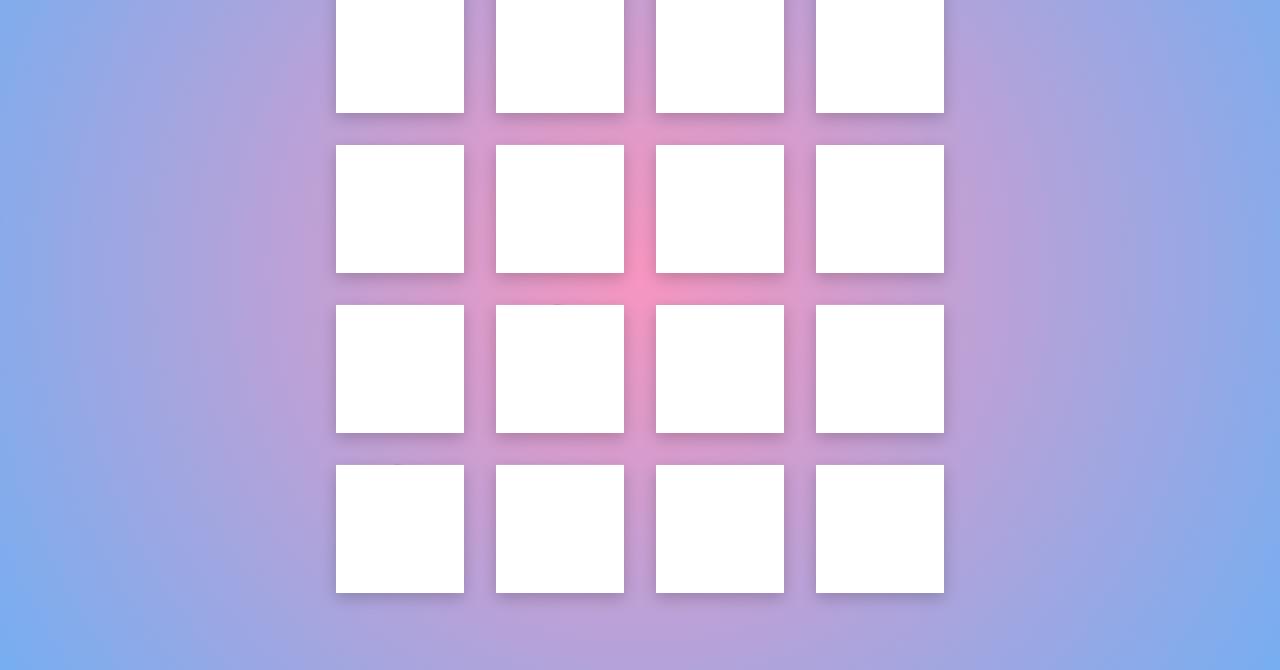
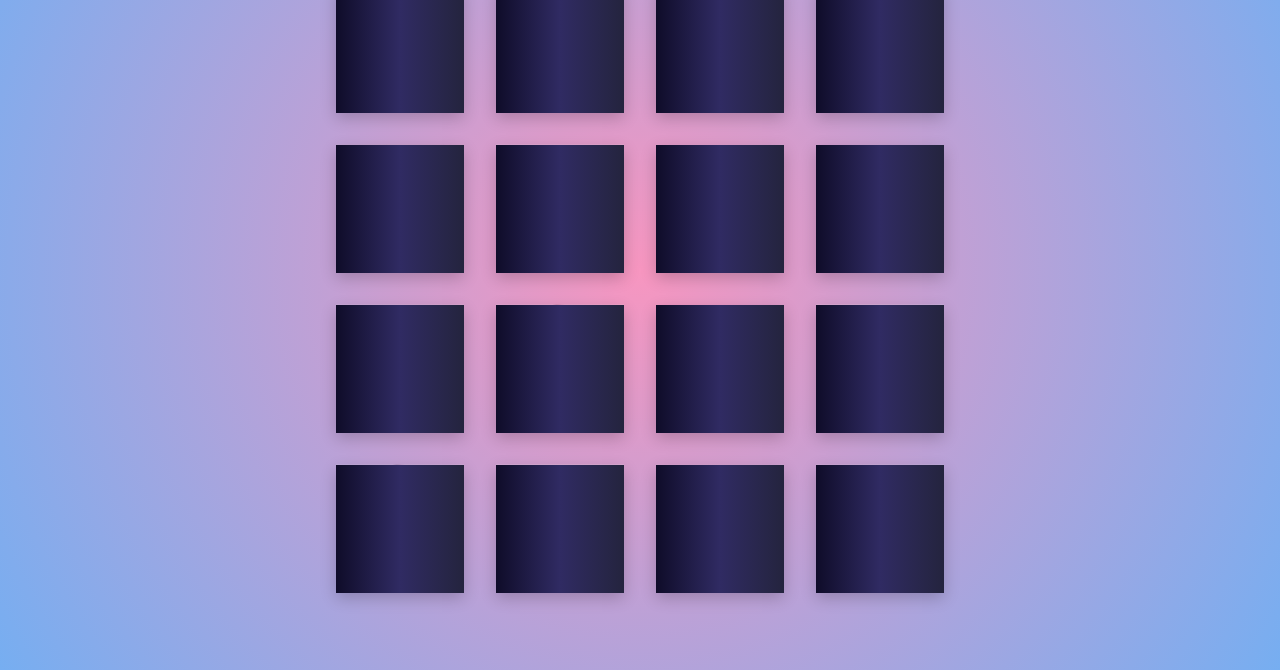
Before and after one commit to ryananhtuan-nguyen/memory_game, a plain HTML site: page index.html in a window 1280 px wide. Shown: the part 130-800 px from the top of the page. Drawn offline with Linux system fonts and the light colour scheme.

Commit message:
backcard color changed

```diff
--- a/style.css
+++ b/style.css
@@ -40,7 +40,7 @@ section {
 }
 
 .back {
-  background: white;
+  background-image: linear-gradient(to right, #0f0c29, #302b63, #24243e);
   backface-visibility: hidden;
 }
 
```
